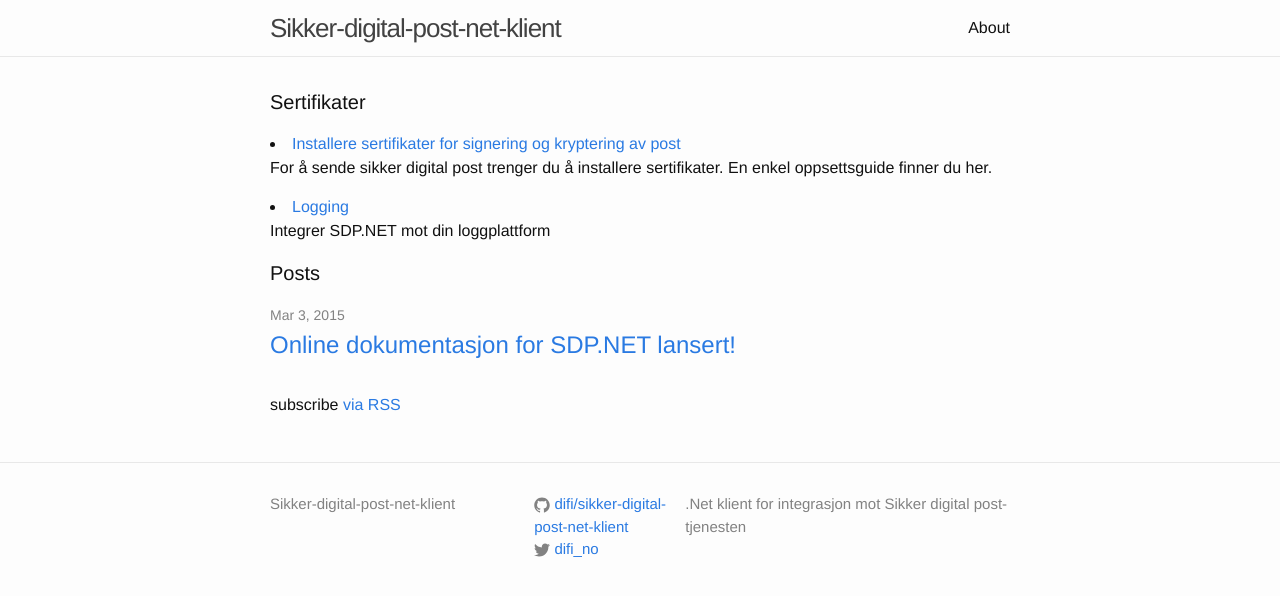
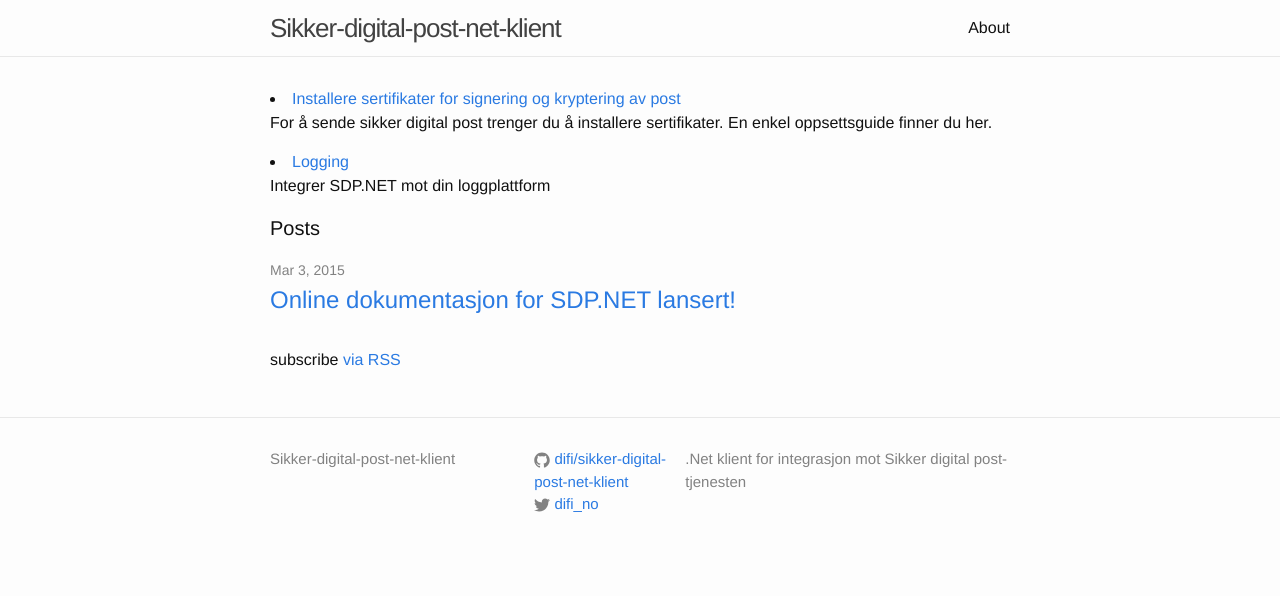
Before and after one commit to difi/sikker-digital-post-klient-dotnet, a Jekyll site: the page built from index.html, in a window 1280 px wide. Shown: the top 596 px of the page. Built offline with Jekyll 4.4.1, drawn with Linux system fonts in a browser that asks for light colours.

Commit message:
Fjernet Sertifikater-heading

```diff
--- a/index.html
+++ b/index.html
@@ -3,8 +3,6 @@ layout: default
 ---
 
 <div class="home">
-
-  <h1 class="page-heading">Sertifikater</h1>
 
   {% for dok in site.doks %}
     <li>
```
